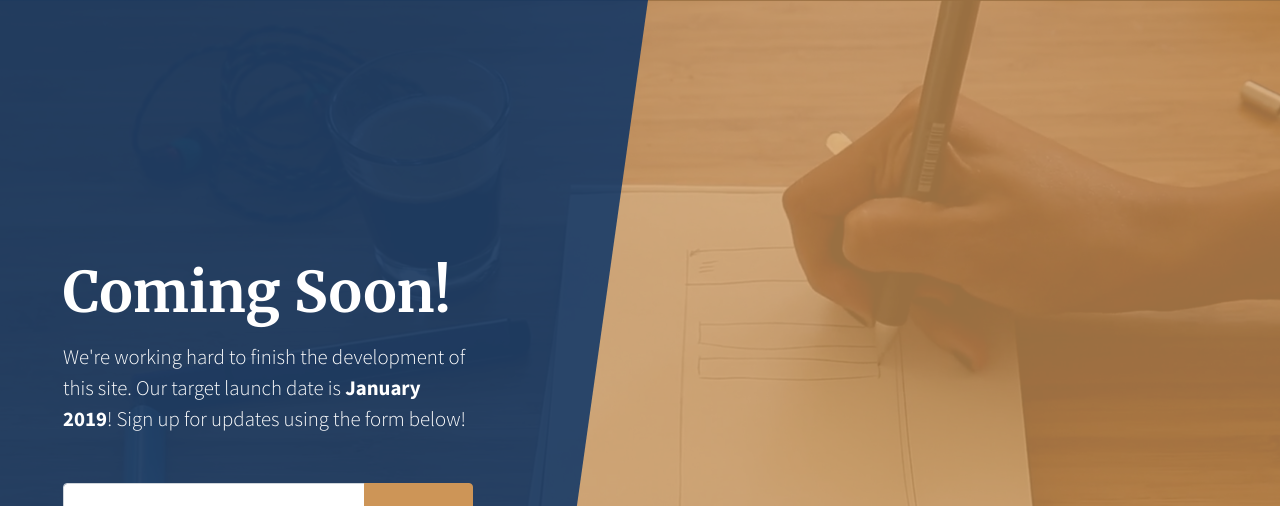
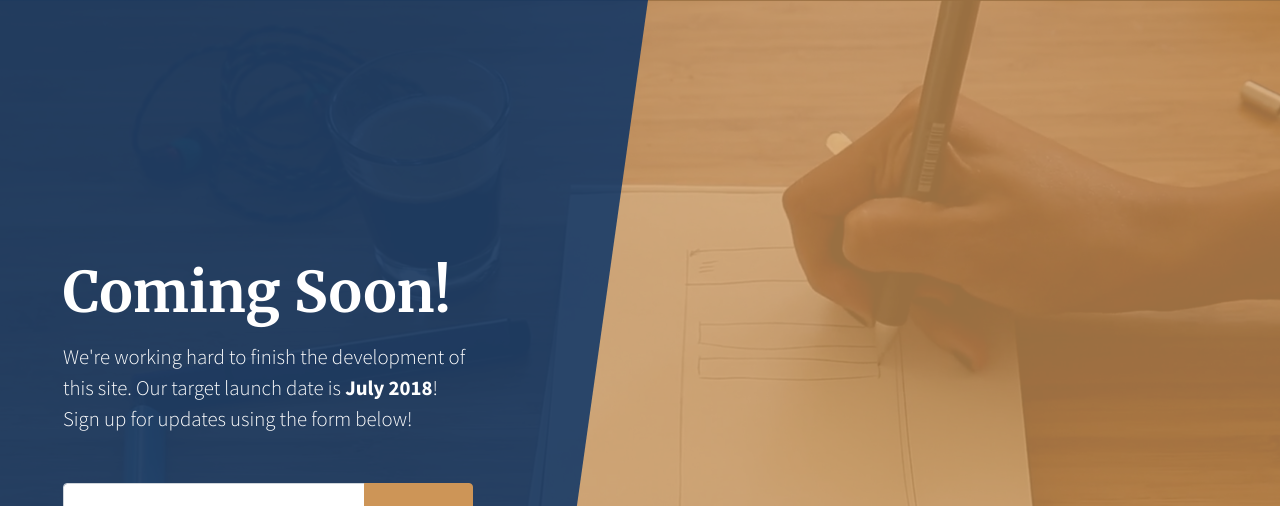
Before and after one commit to yamaki-ba/sustainabilityreport, a website: page index.html in a window 1280 px wide. Shown: the top 506 px of the page. Drawn offline with Linux system fonts and the light colour scheme.

Commit message:
Update index.html

```diff
--- a/index.html
+++ b/index.html
@@ -35,7 +35,7 @@
             <div class="masthead-content text-white py-5 py-md-0">
               <h1 class="mb-3">Coming Soon!</h1>
               <p class="mb-5">We're working hard to finish the development of this site. Our target launch date is
-                <strong>January 2019</strong>! Sign up for updates using the form below!</p>
+                <strong>July 2018</strong>! Sign up for updates using the form below!</p>
               <div class="input-group input-group-newsletter">
                 <input type="email" class="form-control" placeholder="Enter email..." aria-label="Enter email..." aria-describedby="basic-addon">
                 <div class="input-group-append">
```
